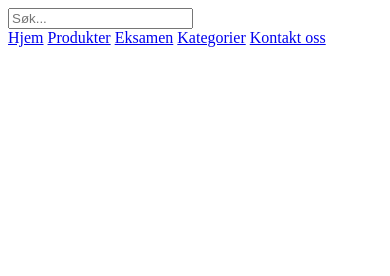
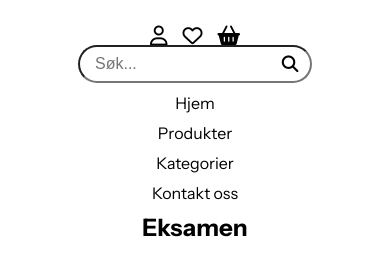
Before and after one commit to Pikalugia/Eksamen-Webutvikling-11.24, a plain HTML site: page index.html in a window 390 px wide. Drawn offline with Linux system fonts and the light colour scheme.

Commit message:
Header
Lagt til responsiv header med søk, nav, logo og ikoner.

```diff
--- /dev/null
+++ b/css/styles.css
@@ -0,0 +1,102 @@
+/* -- CSS for alle enheter -- */
+
+body {
+    font-family: "Instrument Sans", sans-serif;
+    margin: 0;
+    padding: 0;
+}
+
+.header {
+    display: flex;
+    flex-wrap: wrap;
+    align-items: center;
+    justify-content: space-between;
+    padding: 25px 20px;
+}
+
+.logo {
+    font-size: 24px;
+    font-weight: bold;
+    flex: 1;
+    text-align: center;
+}
+
+nav {
+    display: flex;
+    flex: 1;
+    gap: 60px;
+    justify-content: center;
+    align-items: center
+}
+
+nav a {
+    text-decoration: none;
+    color: #000;
+    font-size: 16px;
+    text-align: center;
+}
+
+.search {
+    display: flex;
+    align-items: center;
+    flex: 1;
+    justify-content: center;
+}
+
+.search input {
+    padding: 8px 15px;
+    font-size: 16px;
+    width: 100%;
+    max-width: 200px;
+    border-radius: 20px;
+}
+
+.search, button {
+    background: none;
+    border: none;
+    cursor: pointer;
+}
+
+button.search-knapp {
+    position: absolute;
+    margin-left: 190px;
+}
+
+.ikoner {
+    display: flex;
+    align-items: center;
+    gap: 15px;
+    justify-content: center;
+    flex: 1;
+}
+
+.ikoner i {
+    color: #000;
+}
+
+/* -- CSS for mobil -- */
+
+@media (max-width: 1050px) {
+    .header {
+        flex-direction: column;
+    }
+    .logo {
+        order: 2;
+        margin-bottom: 10px;
+    }
+    nav {
+        order: 3;
+        flex-direction: column;
+        gap: 10px;
+        margin-bottom: 10px;
+        align-items: center;
+    }
+    .search {
+        order: 1;
+        margin-bottom: 10px;
+    }
+    .icons {
+        order: 4;
+        padding-bottom: 15px;
+    }
+}
--- a/index.html
+++ b/index.html
@@ -4,11 +4,21 @@
     <meta charset="UTF-8">
     <meta name="viewport" content="width=device-width, initial-scale=1.0">
     <title>Hjem - Eksamen</title>
+    <link rel="stylesheet" href="css/styles.css">
+    <!-- Henter fonter fra Google Fonts sin API -->
+    <link rel="preconnect" href="https://fonts.googleapis.com">
+    <link rel="preconnect" href="https://fonts.gstatic.com" crossorigin>
+    <link href="https://fonts.googleapis.com/css2?family=Instrument+Sans:ital,wght@0,400..700;1,400..700&display=swap" rel="stylesheet">
+    <!-- Henter ikoner fra Font Awesome -->
+    <script src="https://kit.fontawesome.com/e4c92540c4.js" crossorigin="anonymous"></script>
 </head>
 <body>
     <header class="header">
         <section class="search">
             <input type="text" placeholder="Søk...">
+            <button class="search-knapp">
+                <i class="fa-solid fa-magnifying-glass fa-lg"></i>
+            </button>
         </section>
         <nav>
             <a href="index.html">Hjem</a>
@@ -17,6 +27,11 @@
             <a href="#">Kategorier</a>
             <a href="#">Kontakt oss</a>
         </nav>
+        <section class="ikoner">
+            <a href="#"><i class="fa-regular fa-user fa-lg"></i></a>
+            <a href="#"><i class="fa-regular fa-heart fa-lg"></i></a>
+            <a href="checkout.html"><i class="fa-solid fa-basket-shopping fa-lg"></i></a>
+        </section>
     </header>
 </body>
 </html>
```
Also changed, not shown: 1 other file.
